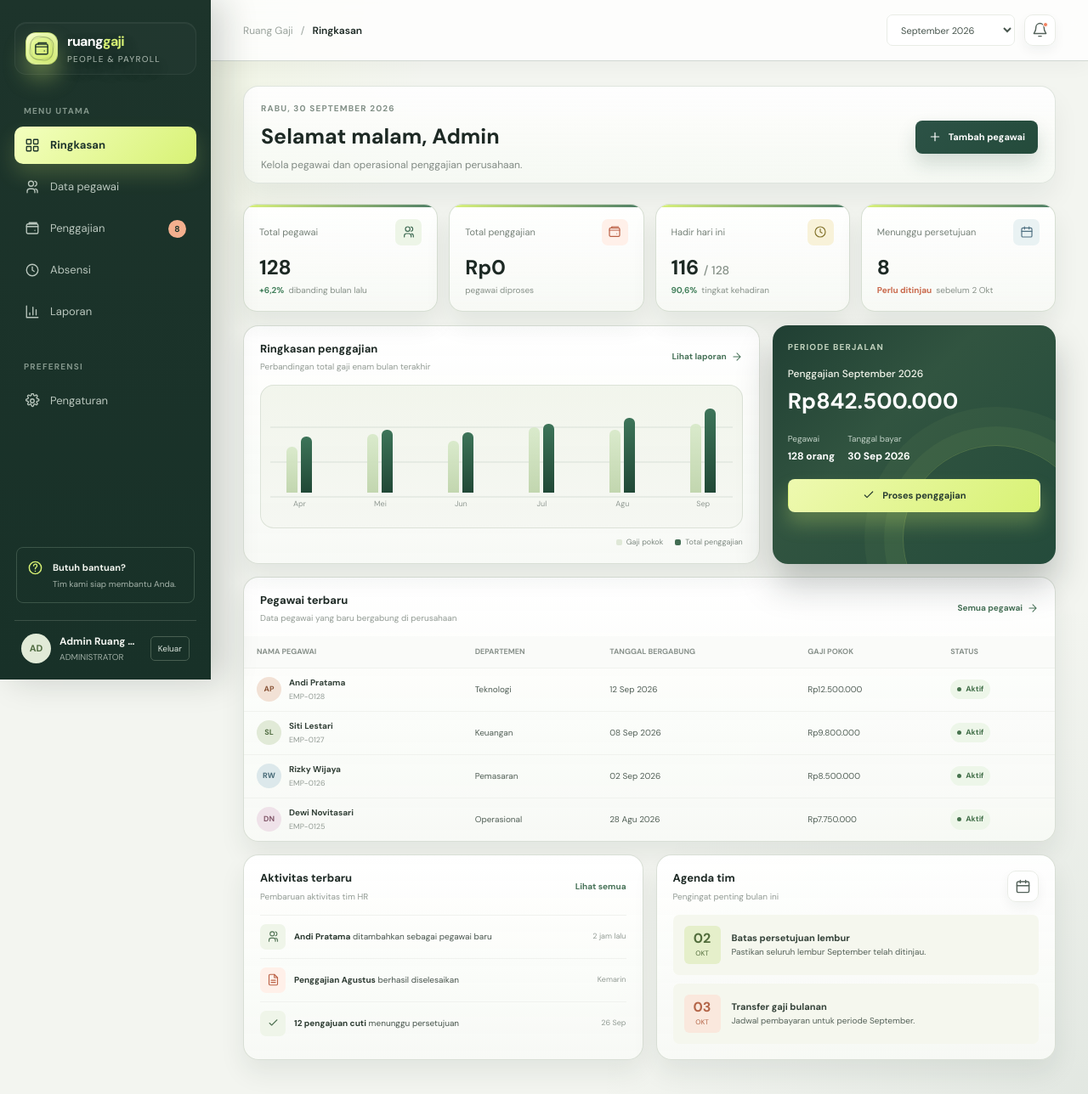
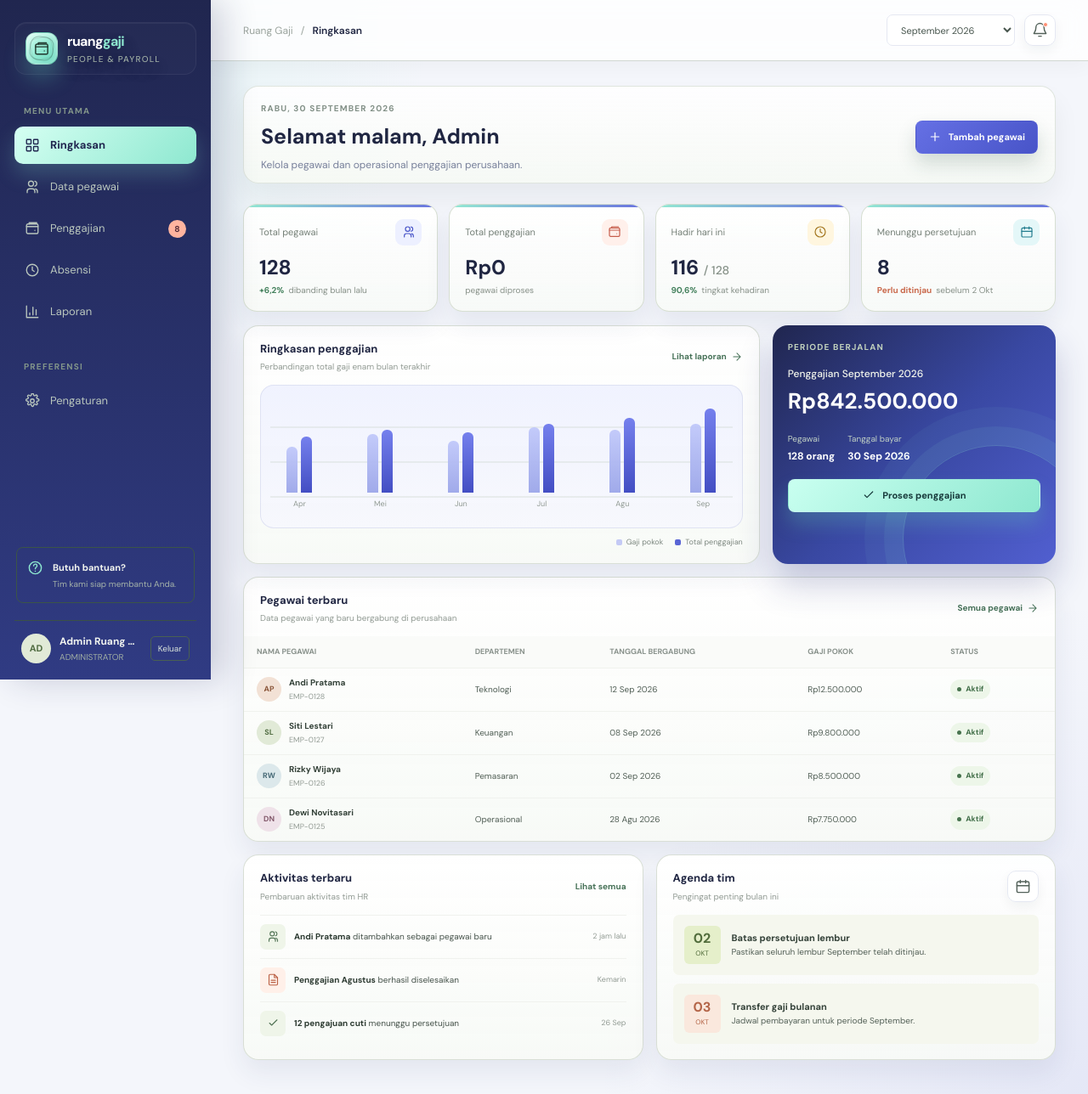
Before and after one commit to kristianosetiawan6-hash/website_ukk, a Laravel app: page / in a window 1280 px wide. Shown: the whole page at 85% size. Run offline with Laravel 12, Linux system fonts and the light colour scheme; a user stored in the database is signed in; data comes from the database, SQL or seed files in the repository; data that the repository does not hold is empty; style sheets or scripts are compiled from the project's sources.

Commit message:
Refresh payroll app color palette
Co-authored-by: Copilot <223556219+Copilot@users.noreply.github.com>

```diff
--- a/resources/css/app.css
+++ b/resources/css/app.css
@@ -11,20 +11,20 @@
 
 :root {
     font-family: 'DM Sans', sans-serif;
-    color: #1d2924;
-    background: #f3f5f0;
+    color: #202642;
+    background: #f4f6fb;
     font-synthesis: none;
     text-rendering: optimizeLegibility;
-    --ink: #1d2924;
-    --muted: #818b84;
-    --line: #e9ece6;
+    --ink: #202642;
+    --muted: #78819b;
+    --line: #e5e8f2;
     --paper: rgba(255, 255, 255, 0.82);
-    --canvas: #f3f5f0;
-    --green: #244b3b;
-    --lime: #d8f275;
-    --orange: #f17f5d;
-    --shadow-soft: 0 20px 40px rgba(20, 31, 24, 0.08);
-    --shadow-card: 0 15px 30px rgba(31, 48, 39, 0.08);
+    --canvas: #f4f6fb;
+    --green: #4854c8;
+    --lime: #8ee8d0;
+    --orange: #ff8e72;
+    --shadow-soft: 0 20px 40px rgba(32, 38, 66, 0.08);
+    --shadow-card: 0 15px 30px rgba(42, 51, 98, 0.08);
 }
 
 * { box-sizing: border-box; }
@@ -34,13 +34,13 @@ body {
     min-height: 100vh;
     color: var(--ink);
     background:
-        radial-gradient(circle at top left, rgba(216, 242, 117, 0.18), transparent 28%),
-        radial-gradient(circle at bottom right, rgba(30, 72, 57, 0.08), transparent 32%),
+        radial-gradient(circle at top left, rgba(142, 232, 208, 0.2), transparent 28%),
+        radial-gradient(circle at bottom right, rgba(72, 84, 200, 0.09), transparent 32%),
         var(--canvas);
 }
 button, input, select { font: inherit; }
 button { cursor: pointer; }
-button:focus-visible, a:focus-visible, input:focus-visible, select:focus-visible { outline: 3px solid #a8c950; outline-offset: 2px; }
+button:focus-visible, a:focus-visible, input:focus-visible, select:focus-visible { outline: 3px solid #8994f1; outline-offset: 2px; }
 .icon { width: 19px; height: 19px; flex: none; fill: none; stroke: currentColor; stroke-width: 1.8; stroke-linecap: round; stroke-linejoin: round; }
 .app-shell { min-height: 100vh; }
 .sidebar {
@@ -52,8 +52,8 @@ button:focus-visible, a:focus-visible, input:focus-visible, select:focus-visible
     flex-direction: column;
     padding: 26px 17px 18px;
     color: #f4f6ef;
-    background: linear-gradient(180deg, #1d342b 0%, #183128 100%);
-    box-shadow: 15px 0 38px rgba(16, 28, 23, 0.18);
+    background: linear-gradient(180deg, #20264f 0%, #303b83 100%);
+    box-shadow: 15px 0 38px rgba(28, 35, 83, 0.2);
 }
 .brand {
     display: flex;
@@ -81,8 +81,8 @@ button:focus-visible, a:focus-visible, input:focus-visible, select:focus-visible
     border: 1px solid rgba(32, 55, 45, 0.12);
     border-radius: 12px;
     color: #20372d;
-    background: linear-gradient(135deg, #f8ffbd 0%, #dff58d 32%, #cbe562 100%);
-    box-shadow: 0 16px 26px rgba(216, 242, 117, 0.35), inset 0 2px 8px rgba(255, 255, 255, 0.55);
+    background: linear-gradient(135deg, #d5fff2 0%, #8ee8d0 55%, #66d8bd 100%);
+    box-shadow: 0 16px 26px rgba(100, 220, 192, 0.28), inset 0 2px 8px rgba(255, 255, 255, 0.55);
     overflow: hidden;
 }
 .brand-mark::before {
@@ -125,9 +125,9 @@ button:focus-visible, a:focus-visible, input:focus-visible, select:focus-visible
     transition: transform .18s ease, background .18s ease, color .18s ease, box-shadow .18s ease;
 }
 .nav-link:hover { color: #fff; background: rgba(255, 255, 255, 0.05); transform: translateX(2px); }
-.nav-link.active { color: #1d342b; background: linear-gradient(135deg, #f3ffbf, var(--lime)); font-weight: 700; box-shadow: 0 12px 24px rgba(216, 242, 117, 0.2); }
+.nav-link.active { color: #20264f; background: linear-gradient(135deg, #d5fff2, var(--lime)); font-weight: 700; box-shadow: 0 12px 24px rgba(142, 232, 208, 0.22); }
 .nav-link .icon { width: 18px; height: 18px; }
-.nav-count { display: grid; width: 21px; height: 21px; place-items: center; margin-left: auto; border-radius: 50%; color: #1d342b; background: #f4b08e; font-size: 10px; font-weight: 700; }
+.nav-count { display: grid; width: 21px; height: 21px; place-items: center; margin-left: auto; border-radius: 50%; color: #562c38; background: #ffb49f; font-size: 10px; font-weight: 700; }
 .side-spacer { flex: 1; }
 .sidebar-help { display: flex; align-items: flex-start; gap: 11px; margin: 20px 2px; padding: 14px 12px; border: 1px solid #3b5548; border-radius: 8px; color: #c7d2ca; }
 .sidebar-help .icon { color: var(--lime); }
@@ -211,7 +211,7 @@ h1 { margin-bottom: 5px; font-size: 25px; font-weight: 650; letter-spacing: 0; }
     border: 1px solid transparent;
     border-radius: 8px;
     color: #fff;
-    background: linear-gradient(135deg, #2c5246, var(--green));
+    background: linear-gradient(135deg, #6570e4, var(--green));
     font-size: 11px;
     font-weight: 650;
     box-shadow: 0 12px 22px rgba(36, 75, 59, 0.18);
@@ -225,8 +225,8 @@ h1 { margin-bottom: 5px; font-size: 25px; font-weight: 650; letter-spacing: 0; }
 .button .icon { width: 16px; height: 16px; }
 .button.secondary { border-color: var(--line); color: #45534b; background: rgba(255, 255, 255, 0.92); box-shadow: none; }
 .button.secondary:hover { background: #f7f8f5; }
-.button.lime { color: #273b30; background: linear-gradient(135deg, #eef9b0, var(--lime)); box-shadow: 0 14px 22px rgba(216, 242, 117, 0.26); }
-.button.lime:hover { background: #d9f06d; }
+.button.lime { color: #173a3b; background: linear-gradient(135deg, #c9fff0, var(--lime)); box-shadow: 0 14px 22px rgba(106, 216, 190, 0.25); }
+.button.lime:hover { background: #a4f0dc; }
 .stats-grid { display: grid; grid-template-columns: repeat(4, minmax(0, 1fr)); gap: 13px; margin-bottom: 16px; }
 .stat-card {
     position: relative;
@@ -243,15 +243,15 @@ h1 { margin-bottom: 5px; font-size: 25px; font-weight: 650; letter-spacing: 0; }
     position: absolute;
     inset: 0 0 auto 0;
     height: 3px;
-    background: linear-gradient(90deg, rgba(216,242,117,0.95), rgba(59,112,86,0.9));
+    background: linear-gradient(90deg, rgba(142,232,208,0.95), rgba(91,101,220,0.9));
     content: '';
 }
 .stat-card:hover { transform: translateY(-2px); box-shadow: 0 18px 30px rgba(28, 41, 35, 0.1); border-color: rgba(158, 175, 166, 0.8); }
 .stat-top { display: flex; align-items: center; justify-content: space-between; gap: 8px; color: #758078; font-size: 11px; }
-.stat-icon { display: grid; width: 31px; height: 31px; place-items: center; border-radius: 7px; color: #3d6952; background: #edf5e7; }
-.stat-icon.orange { color: #bb6146; background: #fff0e9; }
-.stat-icon.yellow { color: #84752e; background: #f8f2d9; }
-.stat-icon.blue { color: #527384; background: #e9f2f3; }
+.stat-icon { display: grid; width: 31px; height: 31px; place-items: center; border-radius: 9px; color: #4854c8; background: #edf0ff; }
+.stat-icon.orange { color: #c65e4d; background: #fff0eb; }
+.stat-icon.yellow { color: #a47720; background: #fff6df; }
+.stat-icon.blue { color: #247e8f; background: #e4f7f8; }
 .stat-icon .icon { width: 16px; height: 16px; }
 .stat-value { display: block; margin: 14px 0 7px; color: var(--ink); font-size: 24px; font-weight: 700; letter-spacing: 0; line-height: 1; }
 .stat-foot { display: flex; align-items: center; gap: 5px; color: #879189; font-size: 10px; }
@@ -282,8 +282,8 @@ h1 { margin-bottom: 5px; font-size: 25px; font-weight: 650; letter-spacing: 0; }
     gap: 12px;
     padding: 14px 5px 22px;
     border-radius: 16px;
-    background: linear-gradient(180deg, rgba(239, 243, 232, 0.8), rgba(245, 247, 242, 0.96));
-    box-shadow: inset 0 0 0 1px rgba(214, 222, 211, 0.8);
+    background: linear-gradient(180deg, rgba(237, 240, 255, 0.8), rgba(247, 248, 253, 0.96));
+    box-shadow: inset 0 0 0 1px rgba(218, 222, 241, 0.8);
     background-size: 100% 100%;
 }
 .chart::before {
@@ -295,23 +295,23 @@ h1 { margin-bottom: 5px; font-size: 25px; font-weight: 650; letter-spacing: 0; }
 }
 .chart-column { position: relative; z-index: 1; display: flex; width: min(48px, 13%); height: 100%; flex-direction: column; align-items: center; justify-content: flex-end; gap: 7px; }
 .bar-pair { display: flex; width: 100%; height: calc(100% - 15px); align-items: flex-end; justify-content: center; gap: 4px; }
-.bar { width: 13px; min-height: 5px; border-radius: 6px 6px 0 0; background: linear-gradient(180deg, rgba(215, 233, 200, 0.9), rgba(194, 214, 175, 1)); }
-.bar.current { background: linear-gradient(180deg, rgba(61, 116, 89, 1), rgba(33, 72, 54, 1)); }
+.bar { width: 13px; min-height: 5px; border-radius: 6px 6px 0 0; background: linear-gradient(180deg, rgba(190, 198, 250, 0.9), rgba(160, 170, 234, 1)); }
+.bar.current { background: linear-gradient(180deg, rgba(117, 128, 237, 1), rgba(67, 78, 195, 1)); }
 .chart-label { color: #929b94; font-size: 9px; }
 .chart-legend { display: flex; justify-content: flex-end; gap: 14px; margin-top: 10px; color: #7d8880; font-size: 9px; }
 .legend-key { display: inline-flex; align-items: center; gap: 5px; }
-.legend-key::before { width: 7px; height: 7px; border-radius: 2px; background: #dfe8d7; content: ''; }
-.legend-key.current::before { background: #426d53; }
+.legend-key::before { width: 7px; height: 7px; border-radius: 2px; background: #c4caf5; content: ''; }
+.legend-key.current::before { background: #5965d5; }
 .payroll-card {
     position: relative;
     overflow: hidden;
     padding: 18px;
     border: 0;
     color: #f4f7ed;
-    background: linear-gradient(135deg, #203f33 0%, #315440 40%, #244b3b 100%);
-    box-shadow: 0 24px 40px rgba(22, 36, 29, 0.26);
+    background: linear-gradient(135deg, #20264f 0%, #3948a2 52%, #515fd0 100%);
+    box-shadow: 0 24px 40px rgba(37, 46, 119, 0.24);
 }
-.payroll-card::after { position: absolute; right: -40px; bottom: -80px; width: 220px; height: 220px; border: 1px solid rgb(216 242 117 / 20%); border-radius: 50%; box-shadow: 0 0 0 22px rgb(216 242 117 / 5%), 0 0 0 45px rgb(216 242 117 / 4%); content: ''; }
+.payroll-card::after { position: absolute; right: -40px; bottom: -80px; width: 220px; height: 220px; border: 1px solid rgb(142 232 208 / 26%); border-radius: 50%; box-shadow: 0 0 0 22px rgb(142 232 208 / 7%), 0 0 0 45px rgb(142 232 208 / 5%); content: ''; }
 .payroll-card .eyebrow { color: #c1d1bd; }
 .payroll-card h2 { position: relative; z-index: 1; margin: 15px 0 4px; font-size: 12px; font-weight: 500; }
 .payroll-amount { position: relative; z-index: 1; margin: 0 0 17px; color: #fff; font-size: 26px; font-weight: 700; }
--- a/resources/views/auth/login.blade.php
+++ b/resources/views/auth/login.blade.php
@@ -3,7 +3,7 @@
 <head>
     <meta charset="utf-8">
     <meta name="viewport" content="width=device-width, initial-scale=1">
-    <meta name="theme-color" content="#1d342b">
+    <meta name="theme-color" content="#20264f">
     <title>Masuk | Ruang Gaji</title>
     <link rel="preconnect" href="https://fonts.googleapis.com">
     <link rel="preconnect" href="https://fonts.gstatic.com" crossorigin>
--- a/resources/views/auth/register.blade.php
+++ b/resources/views/auth/register.blade.php
@@ -3,7 +3,7 @@
 <head>
     <meta charset="utf-8">
     <meta name="viewport" content="width=device-width, initial-scale=1">
-    <meta name="theme-color" content="#1d342b">
+    <meta name="theme-color" content="#20264f">
     <title>Buat akun | Ruang Gaji</title>
     <link rel="preconnect" href="https://fonts.googleapis.com">
     <link rel="preconnect" href="https://fonts.gstatic.com" crossorigin>
--- a/resources/views/payroll.blade.php
+++ b/resources/views/payroll.blade.php
@@ -3,7 +3,7 @@
 <head>
     <meta charset="utf-8">
     <meta name="viewport" content="width=device-width, initial-scale=1">
-    <meta name="theme-color" content="#1d342b">
+    <meta name="theme-color" content="#20264f">
     <meta name="csrf-token" content="{{ csrf_token() }}">
     <title>Ruang Gaji | Sistem Penggajian</title>
     <link rel="preconnect" href="https://fonts.googleapis.com">
@@ -35,7 +35,7 @@
     <aside class="sidebar" id="sidebar">
         <a href="#dashboard" class="brand" data-page-link="dashboard" style="text-decoration:none">
             <span class="brand-mark"><svg class="icon"><use href="#i-wallet"/></svg></span>
-            <span>ruang<span style="color:#d8f275">gaji</span><small>PEOPLE & PAYROLL</small></span>
+            <span>ruang<span style="color:#8ee8d0">gaji</span><small>PEOPLE & PAYROLL</small></span>
         </a>
         <div class="side-label">Menu utama</div>
         <nav class="side-nav" aria-label="Navigasi utama">
```
Also changed, not shown: other parts of resources/css/app.css (+19 -19 lines).
